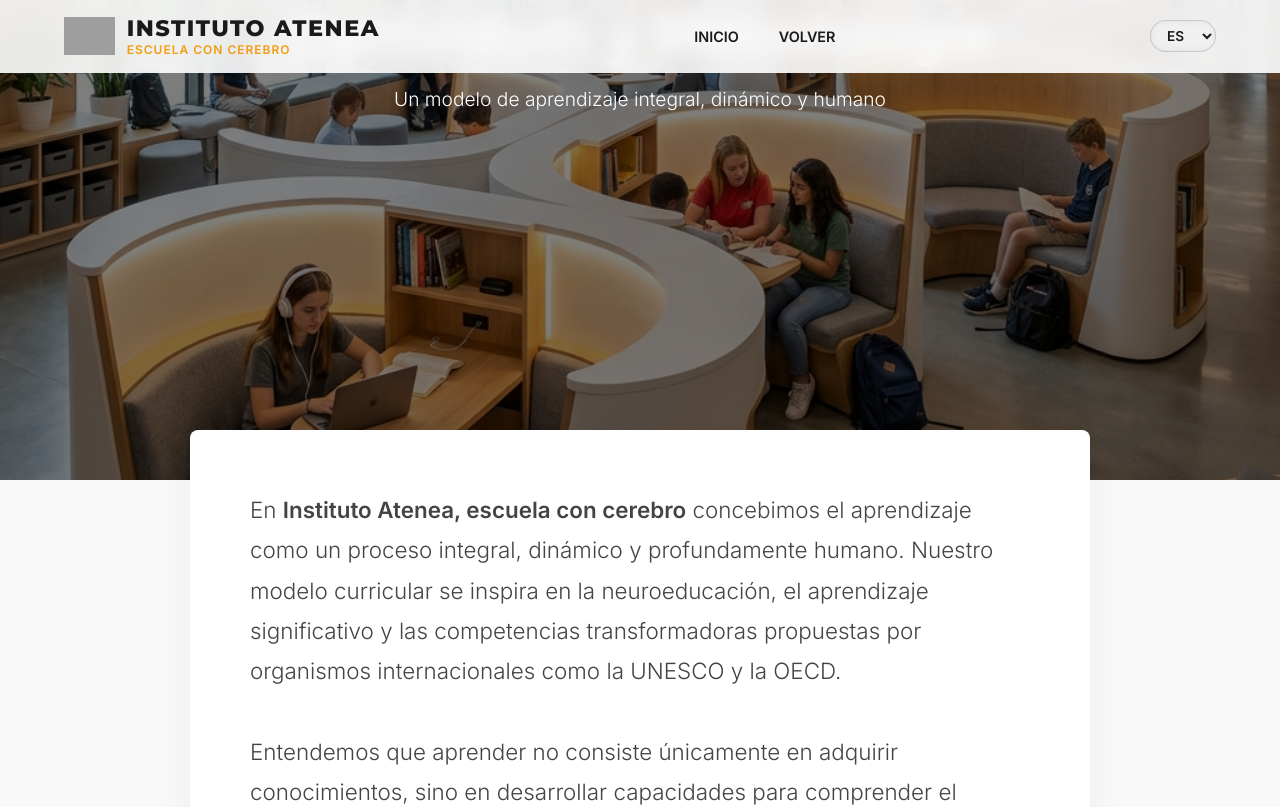
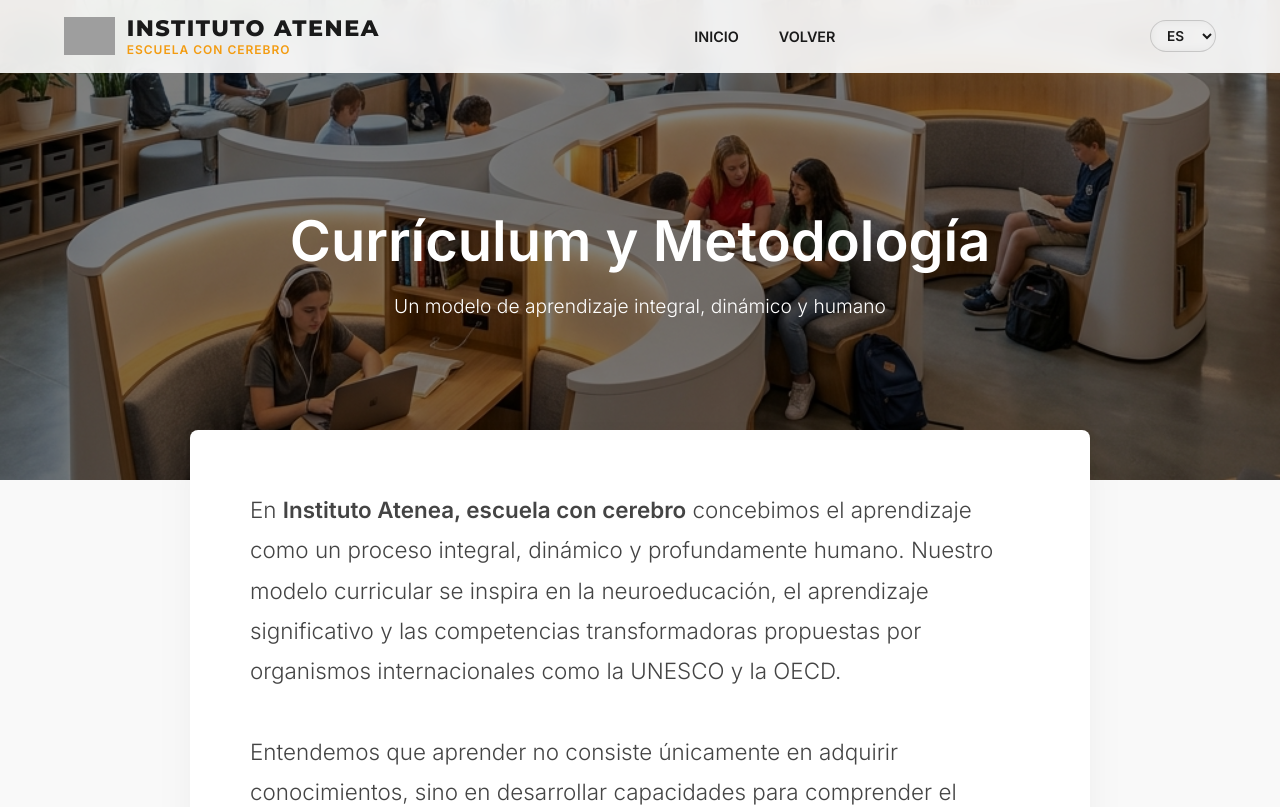
Before and after one commit to UriCPDVL/institut-ateneu, a plain HTML site: page metodologia.html in a window 1280 px wide. Shown: the top 807 px of the page. Drawn offline with Linux system fonts and the light colour scheme; grey boxes are pictures that could not be loaded.

Commit message:
fix(metodologia): arregla solapamiento del título con la cabecera fija y corrige typo en CSS

```diff
--- a/metodologia.html
+++ b/metodologia.html
@@ -20,9 +20,10 @@
         .subpage-header {
             height: 60vh;
             position: relative;
-            display: flex нескольких;
+            display: flex;
             align-items: center;
             justify-content: center;
+            padding-top: 80px; /* Space for the fixed header */
             color: white;
             text-align: center;
             background: url('assets/metodologia.png') no-repeat center center/cover;
```
